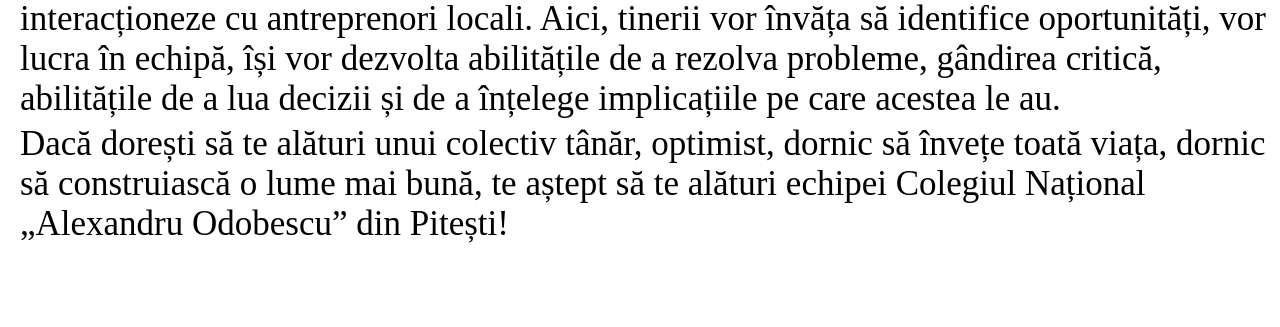
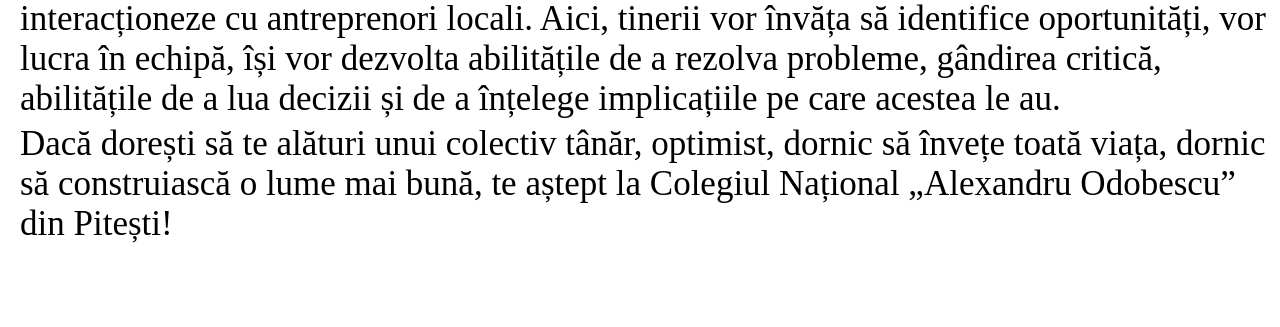
Before and after one commit to mathei-afk/Proiect-Romana1-, a plain HTML site: page index.html in a window 1280 px wide. Shown: the part 1509-1836 px from the top of the page. Drawn offline with Linux system fonts and the light colour scheme.

Commit message:
Update index.html

```diff
--- a/index.html
+++ b/index.html
@@ -54,7 +54,7 @@ function closeNav() {
   <p id="text1">Colegiul Național „Alexandru Odobescu” beneficiază de săli de clasă moderne, dotate cu tot ce este necesar învățării eficiente, dar și comunicării între profesori și elevi, de laboratoare cu aparatură modernă, interactivă.</p>
   <p id="text1">Școala urmărește implicarea tinerilor în acțiuni de voluntariat, dezvoltând parteneriate cu UNICEF România sau CRUCEA ROȘIE România. Susține implicarea elevilor în proiecte educaționale cu mari parteneri internaționali, MICROSOFT România sau ORACLE România, încurajând elevii să întoarcă comunității experiența dobândită în cadrul acestor parteneriate.</p>
   <p id="text1">Colegiul Național „Alexandru Odobescu” oferă o educație centrată pe nevoile elevilor, punând la dispozitia acestora o  diversitate de cluburi. Elevii înscriși la acestea învață să dea frâu liber creativității, devin încrezători în forțele proprii sau au ocazia să interacționeze cu antreprenori locali. Aici, tinerii vor învăța să identifice oportunități, vor lucra în echipă, își vor dezvolta abilitățile de a rezolva probleme, gândirea critică, abilitățile de a lua decizii și de a înțelege implicațiile pe care acestea le au.</p>
-  <p id="text1">Dacă dorești să te alături unui colectiv tânăr, optimist, dornic să învețe toată viața, dornic să construiască o lume mai bună, te aștept să te alături echipei Colegiul Național „Alexandru Odobescu” din Pitești!</p>
+  <p id="text1">Dacă dorești să te alături unui colectiv tânăr, optimist, dornic să învețe toată viața, dornic să construiască o lume mai bună, te aștept la Colegiul Național „Alexandru Odobescu” din Pitești!</p>
   <h1>&nbsp;</h1>
   <center><p >CUM ALEGI CEL MAI BUN LICEU ?</p></center>
   <center><p>-ghid prietenos 😉 -</p></center>
```
